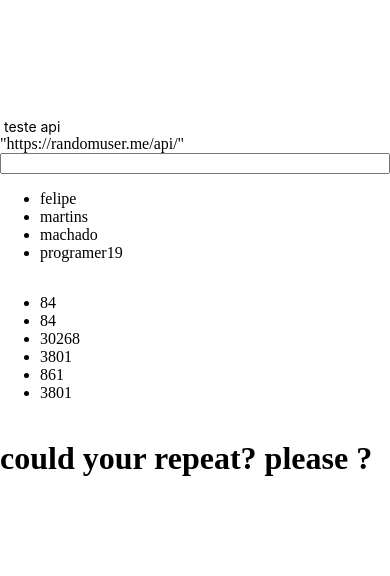
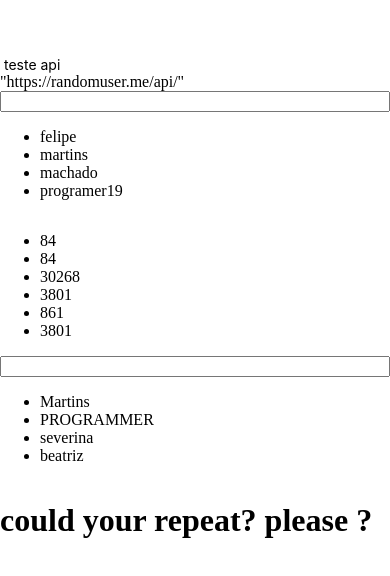
Before and after one commit to felipe-programador-18/CALCULADORA-REACT-NATIVE, a React Native app in the folder calculadora/: screen / in a window 390 px wide. Shown: the part 114-690 px from the top of the page. Built offline with nearby package versions, Linux system fonts and the light colour scheme; no server answers.

Commit message:
c10-create new practice of code to practice and learning to dont forgetting

```diff
--- a/calculadora/App.js
+++ b/calculadora/App.js
@@ -13,16 +13,20 @@ const build = Mapa.map((Mapa) =>
 
 const interative = ['felipe', 'martins', 'machado', 'programer19']
 
+const Meeting = ['Martins','PROGRAMMER', 'severina','beatriz']
 
 
 export default function App(){
-
+  const [met, setmeet] = useState('')
 
   const [data, setdata] = useState(Url)
   const [busca, setbusca] = useState('')
   const Pensa = busca.toLowerCase()
- const think =  interative.filter((intera) => intera.toLowerCase().includes(Pensa))
+  const think =  interative.filter((intera) => intera.toLowerCase().includes(Pensa))
 
+  // here create cosnt to receive value simplist here
+  const receiveUnion = met.toLowerCase()
+  const Union = Meeting.filter((works) => works.toLowerCase().includes(receiveUnion))
 
    useEffect(() =>{
      axios
@@ -45,6 +49,17 @@ export default function App(){
       </ul>
 
       <ul> {build} </ul>
+
+      <input  type='text' value={met} onChange={(ev) => setmeet(ev.target.value)}  ></input>
+
+      <ul> {Union.map((works)=> (
+        <li key={works} > {works}</li>
+      ) )}
+
+      </ul>
+
+
+
 
       <Textindig text='could your repeat? please ?' />
     </View>
```
